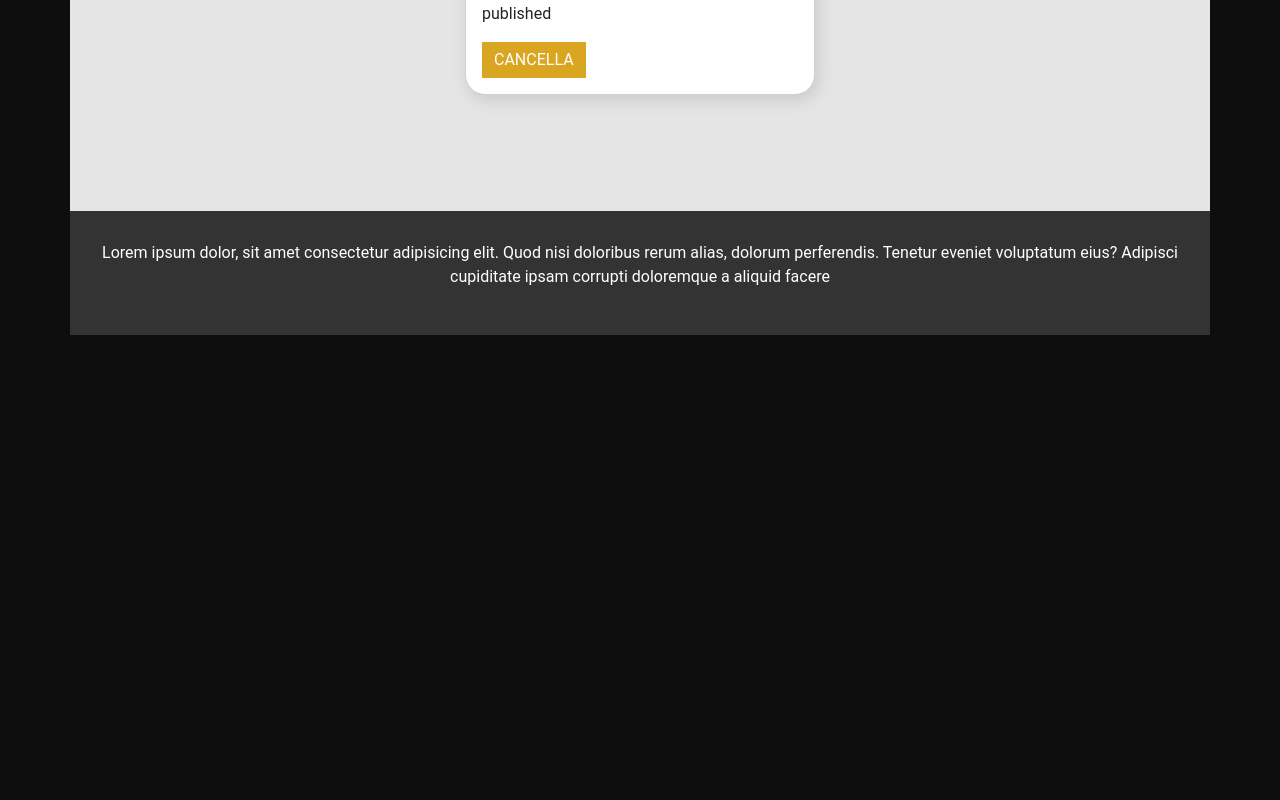
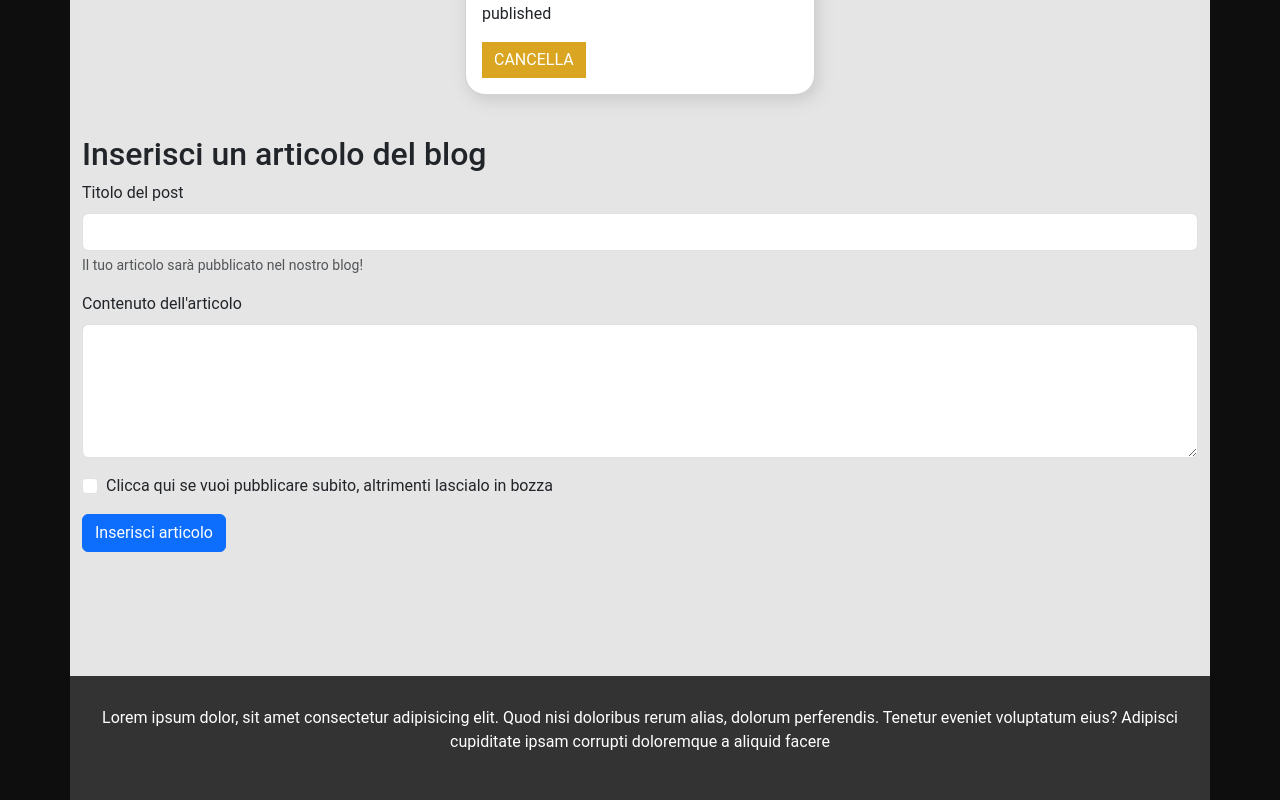
Before and after one commit to Danilo-Mosca/react-form, a React (Vite) app: page / in a window 1280 px wide. Shown: the part 1127-1927 px from the top of the page. Before the commit the page ends 1462 px from the top, so only its background shows below. Built offline with nearby package versions, Linux system fonts and the light colour scheme.

Commit message:
Added the form component without logic

```diff
--- a/src/App.jsx
+++ b/src/App.jsx
@@ -2,6 +2,7 @@ import { useState } from 'react';
 import Header from './components/Header';
 import Footer from './components/Footer';
 import MainComponent from './components/MainComponent';
+import BlogForm from './components/BlogForm';
 
 
 function App() {
@@ -12,6 +13,7 @@ function App() {
       <main className="container">
         <div className="row">
           <MainComponent />
+          <BlogForm />
         </div>
       </main>
       <Footer />
--- /dev/null
+++ b/src/components/BlogForm.jsx
@@ -0,0 +1,81 @@
+import { useState } from "react";
+const initialPost = {
+    id: "",
+    title: "",
+    content: "",
+    state: "",
+};
+function BlogForm() {
+    // Variabile di stato dei post
+    const [post, setPost] = useState(initialPost);
+    // Variabile di stato della lista di post
+    const [postList, setPostList] = useState([]);
+
+    // Funzione che gestisce gli eventi sulle Input text
+    function handlerInput(event) {
+
+    }
+
+    // Funzione che gestisce l'evento al click sul pulsante di invio
+    function handlerSubmit(event) {
+
+    }
+
+    //parte html da ritornare
+    return (
+        <section className="my-4">
+            <h2>Inserisci un articolo del blog</h2>
+            <form onSubmit={handlerSubmit}>
+                <div className="mb-3">
+                    <label htmlFor="title" className="form-label">
+                        Titolo del post
+                    </label>
+                    <input
+                        type="text"
+                        className="form-control"
+                        id="title"
+                        aria-describedby="titlelHelp"
+                        value={post.title}
+                        onChange={handlerInput}
+                        name="title"
+                    />
+                    <div id="titlelHelp" className="form-text">
+                        Il tuo articolo sarà pubblicato nel nostro blog!
+                    </div>
+                </div>
+                <div className="mb-3">
+                    <label htmlFor="content" className="form-label">
+                        Contenuto dell'articolo
+                    </label>
+                    <textarea
+                        class="form-control"
+                        id="content"
+                        rows="5"
+                        type="text"
+                        value={post.content}
+                        onChange={handlerInput}
+                        name="surname">
+                    </textarea>
+                </div>
+
+                <div className="mb-3 form-check">
+                    <input
+                        type="checkbox"
+                        className="form-check-input"
+                        id="postPublished"
+                        name="published"
+                        onChange={handlerInput}
+                    />
+                    <label className="form-check-label" htmlFor="postPublished">
+                        Clicca qui se vuoi pubblicare subito, altrimenti lascialo in bozza
+                    </label>
+                </div>
+                <button type="submit" className="btn btn-primary">
+                    Inserisci articolo
+                </button>
+            </form>
+        </section>
+    );
+}
+
+export default BlogForm;
```
